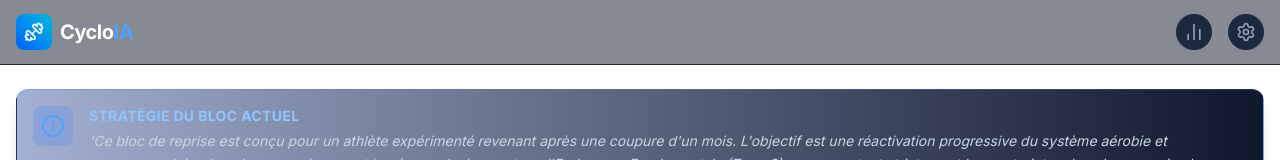
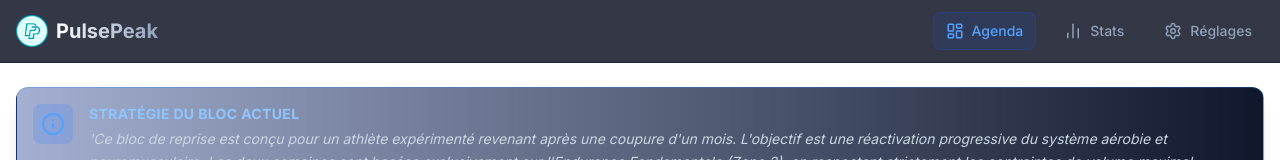
Before and after one commit to jpthibault20/pulsepeak2, a Next.js app: page / in a window 1280 px wide. Shown: the top 160 px of the page. Built offline with nearby package versions, Linux system fonts and the light colour scheme; no server answers.

Commit message:
[FEAT] logo page stats nav profile
many files

```diff
--- a/src/app/page.tsx
+++ b/src/app/page.tsx
@@ -10,22 +10,25 @@ import {
   moveWorkout,
   loadInitialData,
   addManualWorkout,
-  // --- NOUVEAUX IMPORTS ---
-  deleteWorkout,      // À créer dans server actions
-  regenerateWorkout   // À créer dans server actions
+  deleteWorkout,     // Nouvelle action
+  regenerateWorkout  // Nouvelle action
 } from '@/app/actions/schedule';
 
+// Import des types
 import { Profile, Schedule, Workout } from '@/lib/data/type';
+
+// Import des composants
 import { CalendarView } from '@/components/features/calendar/CalendarView';
 import { ProfileForm } from '@/components/features/profile/ProfileForm';
 import { StatsView } from '@/components/features/stats/StatsView';
 import { WorkoutDetailView } from '@/components/features/workout/WorkoutDetailView';
 import { Nav } from '@/components/layout/nav';
 import { Card } from '@/components/ui';
-import { ChevronLeft } from 'lucide-react';
 
+// --- Types pour le composant principal
 type View = 'loading' | 'onboarding' | 'dashboard' | 'workout-detail' | 'settings' | 'stats';
 
+// --- Composant Principal
 export default function AppClientWrapper() {
   const [view, setView] = useState<View>('loading');
   const [profile, setProfile] = useState<Profile | null>(null);
@@ -33,20 +36,23 @@ export default function AppClientWrapper() {
   const [selectedWorkout, setSelectedWorkout] = useState<Workout | null>(null);
   const [error, setError] = useState<string | null>(null);
 
+  // --- Chargement des données ---
   const loadData = async () => {
     try {
       const { profile: profileData, schedule: scheduleData } = await loadInitialData();
+
       setProfile(profileData);
       setSchedule(scheduleData);
 
       if (!profileData || !profileData.name) {
         setView('onboarding');
       } else {
-        setView('dashboard');
+        // Si on était en loading, on va au dashboard. Sinon on reste sur la vue actuelle.
+        if (view === 'loading') setView('dashboard');
       }
     } catch (e) {
       console.error("Erreur de chargement des données:", e);
-      setError("Erreur lors du chargement des données.");
+      setError("Erreur lors du chargement des données. Vérifiez la console serveur.");
       setView('dashboard');
     }
   };
@@ -55,8 +61,10 @@ export default function AppClientWrapper() {
     (async () => {
       await loadData();
     })();
+    // eslint-disable-next-line react-hooks/exhaustive-deps
   }, []);
 
+  // --- Gestion de la Navigation ---
   const handleViewChange = (newView: View) => {
     if (newView !== 'workout-detail') setSelectedWorkout(null);
     setView(newView);
@@ -66,6 +74,8 @@ export default function AppClientWrapper() {
     setSelectedWorkout(workout);
     setView('workout-detail');
   };
+
+  // --- Handlers (Server Actions Wrappers) ---
 
   const handleGenerate = async (blockFocus: string, customTheme: string | null, startDate: string | null, numWeeks?: number) => {
     await generateNewPlan(blockFocus, customTheme, startDate, numWeeks);
@@ -80,8 +90,10 @@ export default function AppClientWrapper() {
   const handleUpdateStatus = async (dateKey: string, status: 'pending' | 'completed' | 'missed', feedback?: { rpe: number, avgPower: number, actualDuration: number, distance: number, notes: string }) => {
     await updateWorkoutStatus(dateKey, status, feedback);
     await loadData();
+
+    // Mise à jour locale pour la vue détail immédiate
     setSchedule(prev => {
-      if (prev) {
+      if (prev && prev.workouts[dateKey]) {
         const updatedWorkout = { ...prev.workouts[dateKey], status, completedData: feedback };
         setSelectedWorkout(updatedWorkout);
       }
@@ -92,8 +104,9 @@ export default function AppClientWrapper() {
   const handleToggleMode = async (dateKey: string) => {
     await toggleWorkoutMode(dateKey);
     await loadData();
+
     setSchedule(prev => {
-      if (prev) {
+      if (prev && prev.workouts[dateKey]) {
         const currentMode = prev.workouts[dateKey].mode;
         const newMode = (currentMode === 'Outdoor' ? 'Indoor' : 'Outdoor') as 'Outdoor' | 'Indoor';
         const updatedWorkout = { ...prev.workouts[dateKey], mode: newMode };
@@ -113,55 +126,66 @@ export default function AppClientWrapper() {
     await loadData();
   };
 
-  // --- NOUVELLES FONCTIONS ---
-
-  // 1. Suppression d'une séance
+  // Suppression d'une séance
   const handleDeleteWorkout = async (dateKey: string) => {
-    // Optionnel : Ajouter une confirmation UI ici ou dans le composant enfant
     await deleteWorkout(dateKey);
     await loadData();
-    // Après suppression, on ferme la vue détail car la séance n'existe plus
+    // Retour au dashboard car la séance n'existe plus
     setView('dashboard');
     setSelectedWorkout(null);
   };
 
-  // 2. Régénération d'une séance
-  const handleRegenerateWorkout = async (dateKey: string, instruction?: string) => { // Ajout instruction
-    await regenerateWorkout(dateKey, instruction); // Passage instruction
+  // Régénération d'une séance (avec instruction optionnelle)
+  const handleRegenerateWorkout = async (dateKey: string, instruction?: string) => {
+    await regenerateWorkout(dateKey, instruction);
 
+    // Rechargement pour obtenir la nouvelle séance depuis le fichier
     const { schedule: newSchedule } = await loadInitialData();
     setSchedule(newSchedule);
 
+    // Mise à jour de la séance sélectionnée pour l'affichage
     if (newSchedule && newSchedule.workouts[dateKey]) {
       setSelectedWorkout(newSchedule.workouts[dateKey]);
     }
   };
 
-
-  // --- Rendu ---
+  // --- Logique d'affichage ---
 
   if (view === 'loading') {
     return (
       <div className="min-h-screen flex flex-col items-center justify-center text-white">
         <div className="w-12 h-12 border-4 border-blue-500 border-t-transparent rounded-full animate-spin mb-4"></div>
-        <p className="text-slate-400 animate-pulse">Chargement de l&apos;application Next.js...</p>
+        <p className="text-slate-400 animate-pulse">Chargement de PulsePeak...</p>
       </div>
     );
   }
 
   const showNav = view !== 'onboarding';
 
+  // Affiche le bouton retour dans le header pour Settings et Stats
+  const showBackButton = view === 'settings' || view === 'stats';
+
   return (
     <>
-      {showNav && <Nav onViewChange={handleViewChange} currentView={view} />}
+      {showNav && (
+        <Nav
+          onViewChange={handleViewChange}
+          currentView={view}
+          // Passage des props pour le logo et le retour
+          appName="PulsePeak"
+          showBack={showBackButton}
+          onBack={() => handleViewChange('dashboard')}
+        />
+      )}
+
       <main className="max-w-7xl mx-auto px-4 py-6">
         {error && (
           <Card className="bg-red-900/50 border-red-500/50 mb-6">
             <p className="text-red-300 font-bold">Erreur Critique: {error}</p>
+            <p className="text-red-400 text-sm mt-1">Veuillez vérifier vos logs et la configuration.</p>
           </Card>
         )}
 
-        {/* ... (Blocs onboarding et settings inchangés) ... */}
         {view === 'onboarding' && (
           <div className="max-w-2xl mx-auto py-8">
             <ProfileForm
@@ -175,9 +199,7 @@ export default function AppClientWrapper() {
 
         {view === 'settings' && (
           <div className="max-w-2xl mx-auto py-8 animate-in fade-in duration-300">
-            <button onClick={() => handleViewChange('dashboard')} className="mb-4 flex items-center text-slate-400 hover:text-white">
-              <ChevronLeft size={20} className="mr-1" /> Retour Dashboard
-            </button>
+            {/* Le bouton retour manuel a été retiré ici car géré par la Nav */}
             <ProfileForm
               initialProfileData={profile}
               onSave={handleSaveProfile}
@@ -205,7 +227,7 @@ export default function AppClientWrapper() {
             onUpdate={handleUpdateStatus}
             onToggleMode={handleToggleMode}
             onMoveWorkout={handleMoveWorkout}
-            // --- PASSAGE DES NOUVELLES PROPS ---
+            // Passage des nouvelles fonctions
             onDelete={handleDeleteWorkout}
             onRegenerate={handleRegenerateWorkout}
           />
--- a/src/components/features/stats/StatsView.tsx
+++ b/src/components/features/stats/StatsView.tsx
@@ -3,7 +3,6 @@
 import React, { useState, useMemo } from 'react';
 import {
     Activity, Clock, Zap,
-
     Info, BarChart2, CalendarDays, Target,
     TrendingUp, MapPin
 } from 'lucide-react';
@@ -14,6 +13,7 @@ interface StatsViewProps {
     scheduleData: { workouts: { [key: string]: Workout } };
     profile: Profile;
 }
+
 export const StatsView: React.FC<StatsViewProps> = ({ scheduleData }) => {
     const [viewMode, setViewMode] = useState<'annual' | 'custom'>('custom');
     const [dateRange, setDateRange] = useState(() => {
@@ -27,61 +27,54 @@ export const StatsView: React.FC<StatsViewProps> = ({ scheduleData }) => {
         };
     });
 
-    // 1. Données pour le Graphique Annuel (TOUTE L'ANNÉE)
+    // Helper pour formater les minutes en "2h30"
+    const formatDuration = (mins: number) => {
+        const h = Math.floor(mins / 60);
+        const m = Math.round(mins % 60);
+        return `${h}h${m > 0 ? (m < 10 ? '0' + m : m) : ''}`;
+    };
+
+    // 1. Données pour le Graphique Annuel (MODIFIÉ : Basé sur la Durée en minutes)
     const annualStats = useMemo(() => {
         const currentYear = new Date().getFullYear();
         const allWorkouts = Object.values(scheduleData.workouts);
 
-        // Initialisation propre pour éviter les références partagées
-        const stats = new Array(12).fill(null).map(() => ({ plannedTss: 0, actualTss: 0 }));
+        // On stocke maintenant les minutes et non le TSS
+        const stats = new Array(12).fill(null).map(() => ({ plannedMinutes: 0, actualMinutes: 0 }));
 
-        console.group("DEBUG ANNUAL STATS");
-        console.log("Current Year:", currentYear);
-        console.log("Total Workouts found:", allWorkouts.length);
+        console.group("DEBUG ANNUAL STATS (HOURS)");
 
         allWorkouts.forEach(w => {
             const date = new Date(w.date);
 
-            // Vérification validité date
-            if (isNaN(date.getTime())) {
-                console.warn("Invalid date found:", w.date, w);
-                return;
-            }
+            if (isNaN(date.getTime())) return;
 
-            // Vérification année
             if (date.getFullYear() === currentYear) {
                 const month = date.getMonth();
-                const tssToAdd = w.tss || 0;
 
-                stats[month].plannedTss += tssToAdd;
+                // 1. Planifié : Durée prévue
+                const durationToAdd = w.duration || 0;
+                stats[month].plannedMinutes += durationToAdd;
 
-                if (tssToAdd > 0) {
-                    // console.log(`Mois ${month+1}: Ajout ${tssToAdd} TSS Planifié (Date: ${w.date})`);
+                // 2. Réalisé : Durée réelle si complété
+                if (w.status === 'completed') {
+                    // Si actualDuration existe, on prend, sinon on fallback sur duration prévue
+                    const actualDur = w.completedData?.actualDuration
+                        ? Number(w.completedData.actualDuration)
+                        : (w.duration || 0);
+
+                    stats[month].actualMinutes += actualDur;
                 }
-
-                if (w.status === 'completed') {
-                    const durationRatio = w.completedData?.actualDuration
-                        ? (w.completedData.actualDuration / (w.duration || 1))
-                        : 1;
-
-                    const actualTssVal = durationRatio * (w.tss || 0);
-
-                    console.log(`Mois ${month + 1} [COMPLETED]: TSS Réel calculé: ${actualTssVal.toFixed(1)} (Ratio durée: ${durationRatio.toFixed(2)})`);
-
-                    stats[month].actualTss += actualTssVal;
-                }
-            } else {
-                // console.log(`Ignored workout from wrong year: ${date.getFullYear()}`);
             }
         });
 
-        console.log("Final Stats Array:", JSON.parse(JSON.stringify(stats))); // Deep copy log
+        console.log("Final Stats Array (Minutes):", JSON.parse(JSON.stringify(stats)));
         console.groupEnd();
 
         return stats;
     }, [scheduleData]);
 
-    // 2. Données filtrées pour les KPIs (Période Custom)
+    // 2. Données filtrées pour les KPIs (Période Custom) - Inchangé
     const filteredWorkouts = useMemo(() => {
         const allWorkouts = Object.values(scheduleData.workouts);
         return allWorkouts.filter(w => {
@@ -95,7 +88,7 @@ export const StatsView: React.FC<StatsViewProps> = ({ scheduleData }) => {
         }).sort((a, b) => new Date(a.date).getTime() - new Date(b.date).getTime());
     }, [scheduleData, viewMode, dateRange]);
 
-    // 3. Calcul des KPIs
+    // 3. Calcul des KPIs - Inchangé
     const kpis = useMemo(() => {
         const now = new Date();
         const todayStr = now.toISOString().split('T')[0];
@@ -117,16 +110,13 @@ export const StatsView: React.FC<StatsViewProps> = ({ scheduleData }) => {
         filteredWorkouts.forEach(w => {
             const isPastOrToday = w.date <= todayStr;
 
-            // 1. Totaux PLANIFIÉS (Sur toute la période)
             totalPlannedDuration += w.duration || 0;
             totalPlannedTSS += w.tss || 0;
 
-            // 2. Totaux "À DATE"
             if (isPastOrToday) {
                 plannedCountSoFar++;
             }
 
-            // 3. Totaux RÉALISÉS
             if (w.status === 'completed') {
                 completedCount++;
                 const actualDur = w.completedData?.actualDuration ? Number(w.completedData.actualDuration) : (w.duration || 0);
@@ -174,11 +164,6 @@ export const StatsView: React.FC<StatsViewProps> = ({ scheduleData }) => {
         };
     }, [filteredWorkouts]);
 
-    const formatDuration = (mins: number) => {
-        const h = Math.floor(mins / 60);
-        const m = Math.round(mins % 60);
-        return `${h}h${m > 0 ? m : ''}`;
-    };
 
     const formatDateShort = (dateStr: string | null) => {
         if (!dateStr) return '-';
@@ -267,40 +252,40 @@ export const StatsView: React.FC<StatsViewProps> = ({ scheduleData }) => {
                 </Card>
             </div>
 
-            {/* Vue Graphique Annuelle (TOUJOURS CALCULÉ SUR TOUTE L'ANNÉE) */}
+            {/* Vue Graphique Annuelle (MODIFIÉ: HEURES / MOIS) */}
             {viewMode === 'annual' && (
                 <Card className="p-6">
                     <h3 className="text-lg font-semibold text-white mb-6 flex items-center">
-                        <CalendarDays className="mr-2 text-blue-400" size={20} /> Progression Saisonnière (TSS / Mois)
+                        <CalendarDays className="mr-2 text-blue-400" size={20} /> Progression Saisonnière (Heures / Mois)
                     </h3>
-                    {/* CORRECTION: suppression de items-end pour permettre l'étirement */}
                     <div className="flex justify-between h-48 gap-2">
                         {annualStats.map((m, idx) => {
-                            const maxTss = Math.max(...annualStats.map(s => Math.max(s.plannedTss, s.actualTss)), 100);
-                            const heightPlanned = Math.max((m.plannedTss / maxTss) * 100, 2);
-                            const heightActual = Math.max((m.actualTss / maxTss) * 100, 0);
+                            // Calcul du max en minutes pour l'échelle (Minimum 600 min = 10h pour éviter les barres géantes si peu de données)
+                            const maxMinutes = Math.max(...annualStats.map(s => Math.max(s.plannedMinutes, s.actualMinutes)), 600);
+
+                            const heightPlanned = Math.max((m.plannedMinutes / maxMinutes) * 100, 2);
+                            const heightActual = Math.max((m.actualMinutes / maxMinutes) * 100, 0);
 
                             return (
                                 <div key={idx} className="flex-1 flex flex-col items-center group relative">
-                                    {/* CORRECTION: flex-1 pour remplir la hauteur, w-full */}
                                     <div className="w-full flex-1 bg-slate-800/50 rounded-t-sm relative flex flex-col justify-end">
-                                        {/* Barre Planifiée (Fond grisé/bleuté) */}
+                                        {/* Barre Planifiée */}
                                         <div
                                             className="w-full rounded-t-sm bg-slate-700/50 absolute bottom-0 transition-all duration-700 border-t border-slate-500"
                                             style={{ height: `${heightPlanned}%` }}
                                         ></div>
 
-                                        {/* Barre Réalisée (Premier plan coloré) */}
+                                        {/* Barre Réalisée */}
                                         <div
-                                            className={`w-full rounded-t-sm z-10 transition-all duration-700 ${m.actualTss > 0 ? 'bg-blue-500 group-hover:bg-blue-400' : 'bg-transparent'}`}
+                                            className={`w-full rounded-t-sm z-10 transition-all duration-700 ${m.actualMinutes > 0 ? 'bg-blue-500 group-hover:bg-blue-400' : 'bg-transparent'}`}
                                             style={{ height: `${heightActual}%` }}
                                         ></div>
 
-                                        {/* Tooltip */}
-                                        {(m.plannedTss > 0 || m.actualTss > 0) && (
+                                        {/* Tooltip (Affichage en Heures) */}
+                                        {(m.plannedMinutes > 0 || m.actualMinutes > 0) && (
                                             <div className="absolute -top-12 left-1/2 -translate-x-1/2 bg-slate-900 text-white text-[10px] py-1 px-2 rounded opacity-0 group-hover:opacity-100 transition-opacity whitespace-nowrap z-20 border border-slate-700 pointer-events-none">
-                                                <div>Prévu: {Math.round(m.plannedTss)}</div>
-                                                <div>Fait: {Math.round(m.actualTss)}</div>
+                                                <div>Prévu: {formatDuration(m.plannedMinutes)}</div>
+                                                <div>Fait: {formatDuration(m.actualMinutes)}</div>
                                             </div>
                                         )}
                                     </div>
@@ -310,14 +295,14 @@ export const StatsView: React.FC<StatsViewProps> = ({ scheduleData }) => {
                         })}
                     </div>
                     <div className="flex justify-center gap-4 mt-4 text-xs text-slate-400">
-                        <div className="flex items-center"><div className="w-3 h-3 bg-slate-700 border-t border-slate-500 mr-1"></div> Planifié</div>
-                        <div className="flex items-center"><div className="w-3 h-3 bg-blue-500 mr-1"></div> Réalisé</div>
+                        <div className="flex items-center"><div className="w-3 h-3 bg-slate-700 border-t border-slate-500 mr-1"></div> Planifié (Heures)</div>
+                        <div className="flex items-center"><div className="w-3 h-3 bg-blue-500 mr-1"></div> Réalisé (Heures)</div>
                     </div>
                 </Card>
             )}
 
 
-            {/* Vue Détails "Coach" */}
+            {/* Vue Détails "Coach" - Inchangé */}
             <div className="grid grid-cols-1 md:grid-cols-2 gap-6">
                 <Card className="p-6">
                     <h3 className="text-lg font-semibold text-white mb-6 flex items-center">
--- a/src/components/layout/nav.tsx
+++ b/src/components/layout/nav.tsx
@@ -1,35 +1,118 @@
-import { Dumbbell, BarChart2, Settings } from "lucide-react";
+import React from 'react';
+import {
+    LayoutDashboard,
+    BarChart2,
+    Settings,
+    ChevronLeft,
+    LucideIcon,
+} from 'lucide-react';
+import Image from 'next/image'; // Importation du composant Image de Next.js
+
+// Définition des vues acceptées
+type View = 'dashboard' | 'settings' | 'stats' | 'workout-detail' | 'onboarding' | 'loading';
 
 interface NavProps {
-    onViewChange: (view: 'dashboard' | 'settings' | 'stats') => void;
+    onViewChange: (view: View) => void;
     currentView: string;
+    appName?: string;
+    showBack?: boolean;
+    onBack?: () => void;
 }
-export const Nav: React.FC<NavProps> = ({ onViewChange, currentView }) => (
-    <nav className="border-b border-slate-800 bg-slate-900/50 backdrop-blur-md sticky top-0 z-50">
-        <div className="max-w-7xl mx-auto px-4 h-16 flex items-center justify-between">
-            <div className="flex items-center gap-2 cursor-pointer" onClick={() => onViewChange('dashboard')}>
-                <div className="bg-linear-to-tr from-blue-600 to-cyan-500 p-2 rounded-lg">
-                    <Dumbbell size={20} className="text-white" />
+
+export const Nav: React.FC<NavProps> = ({
+    onViewChange,
+    currentView,
+    appName = "PulsePeak",
+    showBack = false,
+    onBack
+}) => {
+    return (
+        <nav className="sticky top-0 z-50 bg-slate-950/80 backdrop-blur-md border-b border-slate-800 px-4 py-3">
+            <div className="max-w-7xl mx-auto flex items-center justify-between">
+
+                {/* CÔTÉ GAUCHE : Logo OU Bouton Retour */}
+                <div className="flex items-center">
+                    {showBack && onBack ? (
+                        // Mode Retour (pour Stats / Settings)
+                        <button
+                            onClick={onBack}
+                            className="flex items-center text-slate-400 hover:text-white transition-colors group"
+                        >
+                            <div className="bg-slate-800 p-1 rounded-full mr-2 group-hover:bg-slate-700 transition-colors">
+                                <ChevronLeft size={20} />
                             </div>
-                <span className="font-bold text-xl text-white tracking-tight">Cyclo<span className="text-blue-400">IA</span></span>
+                            <span className="font-medium">Retour</span>
+                        </button>
+                    ) : (
+                        // Mode Logo (Dashboard)
+                        <div
+                            className="flex items-center gap-2 cursor-pointer group"
+                            onClick={() => onViewChange('dashboard')}
+                        >
+                            <div className="">
+                                {/* Utilisation du composant Image de Next.js */}
+                                <Image
+                                    src="/image_0.png" // Assurez-vous que le nom du fichier dans /public est correct
+                                    alt="PulsePeak Logo"
+                                    // MODIFICATION : Augmentation des props width/height intrinsèques (24 -> 32)
+                                    width={32}
+                                    height={32}
+                                    // MODIFICATION : Augmentation des classes Tailwind (w-5 h-5 -> w-8 h-8) soit 32px
+                                    className="w-8 h-8 object-contain"
+                                />
+                            </div>
+                            <span className="text-xl font-bold bg-linear-to-r from-white to-slate-400 bg-clip-text text-transparent">
+                                {appName}
+                            </span>
+                        </div>
+                    )}
                 </div>
 
+                {/* CÔTÉ DROIT : Liens de Navigation */}
                 <div className="flex items-center gap-2 md:gap-4">
-                <button
+                    <NavButton
+                        active={currentView === 'dashboard'}
+                        onClick={() => onViewChange('dashboard')}
+                        icon={LayoutDashboard}
+                        label="Agenda"
+                    />
+                    <NavButton
+                        active={currentView === 'stats'}
                         onClick={() => onViewChange('stats')}
-                    className={`p-2 rounded-full transition-colors ${currentView === 'stats' ? 'bg-blue-600 text-white' : 'bg-slate-800 text-slate-400 hover:bg-slate-700 hover:text-white'}`}
-                    title="Statistiques"
-                >
-                    <BarChart2 size={20} />
-                </button>
-                <button
+                        icon={BarChart2}
+                        label="Stats"
+                    />
+                    <NavButton
+                        active={currentView === 'settings'}
                         onClick={() => onViewChange('settings')}
-                    className={`p-2 rounded-full transition-colors ${currentView === 'settings' ? 'bg-blue-600 text-white' : 'bg-slate-800 text-slate-400 hover:bg-slate-700 hover:text-white'}`}
-                    title="Paramètres & Profil"
-                >
-                    <Settings size={20} />
-                </button>
+                        icon={Settings}
+                        label="Réglages"
+                    />
                 </div>
             </div>
         </nav>
     );
+};
+
+// --- CORRECTION DU TYPE ICI ---
+interface NavButtonProps {
+    active: boolean;
+    onClick: () => void;
+    icon: LucideIcon; // Utilisation du type précis au lieu de 'any'
+    label: string;
+}
+
+const NavButton: React.FC<NavButtonProps> = ({ active, onClick, icon: Icon, label }) => (
+    <button
+        onClick={onClick}
+        className={`flex items-center gap-2 px-3 py-2 rounded-lg transition-all duration-200 ${active
+            ? 'bg-blue-600/10 text-blue-400 border border-blue-600/20'
+            : 'text-slate-400 hover:text-white hover:bg-slate-800/50'
+            }`}
+    >
+        <Icon size={18} />
+        <span className="hidden md:inline text-sm font-medium">{label}</span>
+    </button>
+);
+
+export default Nav;
--- a/src/lib/data/profile.json
+++ b/src/lib/data/profile.json
@@ -2,7 +2,7 @@
   "name": "JEANPIERRE Thibault",
   "ftp": 247,
   "experience": "Avancé",
-  "goal": "Gran Fondo / Cyclosportive",
+  "goal": "Course sur route (Compétition)",
   "objectiveDate": "",
   "weaknesses": "",
   "targetWeeklyHours": 10,
```
Also changed, not shown: public/image_0.png (added). Lines whose indentation alone changed are shown as unchanged.
